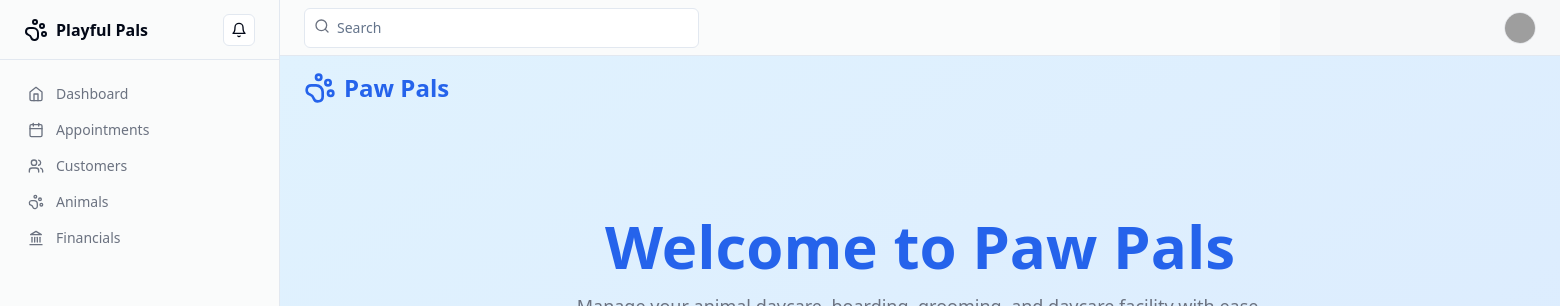
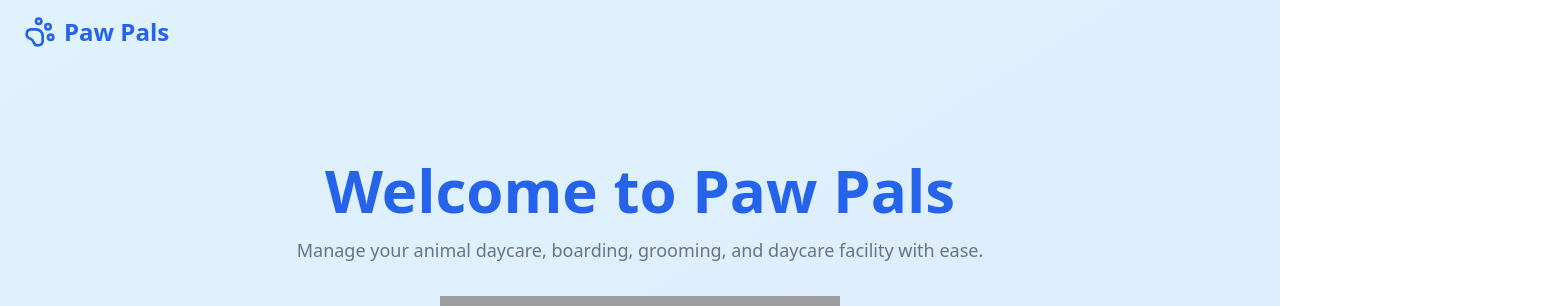
Before and after one commit to BrandonCorn/playful-pals, a Next.js app: page / in a window 1280 px wide. Shown: the top 306 px of the page, 1560 px wide, since content can reach past the window. Built offline with nearby package versions, Linux system fonts and the light colour scheme; grey boxes are pictures that could not be loaded.

Commit message:
remove navigation from root layout, refactor pages structure, create landing page, reorganize components

```diff
--- /dev/null
+++ b/app/(dashboard)/dashboard/appointments/page.tsx
@@ -0,0 +1,3 @@
+export default function Page() {
+  return <></>;
+}
--- /dev/null
+++ b/app/(dashboard)/layout.tsx
@@ -0,0 +1,45 @@
+import '../globals.css';
+import { Analytics } from '@vercel/analytics/react';
+
+import TopMenu from '@/components/topMenu';
+import MainNavigation from '@/components/mainNavigation';
+import { auth } from '@/lib/auth';
+import { redirect } from 'next/navigation';
+
+export const metadata = {
+  title: 'Next.js App Router + NextAuth + Tailwind CSS',
+  description:
+    'A user admin dashboard configured with Next.js, Postgres, NextAuth, Tailwind CSS, TypeScript, and Prettier.'
+};
+
+async function isLoggedIn() {
+  const session = await auth();
+  if (!session?.user) return false;
+  else return true;
+}
+
+export default async function RootLayout({
+  children
+}: {
+  children: React.ReactNode;
+}) {
+  const loggedIn = await isLoggedIn();
+  if (!loggedIn) {
+    redirect('/');
+  }
+
+  return (
+    <html lang="en" className="h-full bg-gray-50">
+      <body>
+        <div className="grid min-h-screen w-full lg:grid-cols-[280px_1fr]">
+          <MainNavigation />
+          <div className="flex flex-col">
+            <TopMenu />
+            {children}
+          </div>
+        </div>
+        <Analytics />
+      </body>
+    </html>
+  );
+}
--- /dev/null
+++ b/app/(home)/layout.tsx
@@ -0,0 +1,26 @@
+import '../globals.css';
+import { Analytics } from '@vercel/analytics/react';
+
+import Footer from '@/components/footer';
+
+export const metadata = {
+  title: 'Next.js App Router + NextAuth + Tailwind CSS',
+  description:
+    'A user admin dashboard configured with Next.js, Postgres, NextAuth, Tailwind CSS, TypeScript, and Prettier.'
+};
+
+export default async function RootLayout({
+  children
+}: {
+  children: React.ReactNode;
+}) {
+  return (
+    <html lang="en" className="h-full">
+      <body>
+        {children}
+        <Footer />
+        <Analytics />
+      </body>
+    </html>
+  );
+}
--- a/app/layout.tsx
+++ /dev/null
@@ -1,90 +0,0 @@
-import './globals.css';
-
-import Link from 'next/link';
-import { Analytics } from '@vercel/analytics/react';
-import {
-  HomeIcon,
-  CalendarIcon,
-  UsersIcon,
-  LandmarkIcon,
-  PawPrintIcon,
-  BellIcon
-} from '@/components/icons';
-import { NavItem } from './nav-item';
-import { Button } from '@/components/ui/button';
-
-import Footer from '@/components/footer';
-import TopMenu from '@/components/topMenu';
-
-export const metadata = {
-  title: 'Next.js App Router + NextAuth + Tailwind CSS',
-  description:
-    'A user admin dashboard configured with Next.js, Postgres, NextAuth, Tailwind CSS, TypeScript, and Prettier.'
-};
-
-export default function RootLayout({
-  children
-}: {
-  children: React.ReactNode;
-}) {
-  return (
-    <html lang="en" className="h-full bg-gray-50">
-      <body>
-        <div className="grid min-h-screen w-full lg:grid-cols-[280px_1fr]">
-          <div className="hidden border-r bg-gray-100/40 lg:block dark:bg-gray-800/40">
-            <div className="flex h-full max-h-screen flex-col gap-2">
-              <div className="flex h-[60px] items-center border-b px-6">
-                <Link
-                  className="flex items-center gap-2 font-semibold"
-                  href="/"
-                >
-                  <PawPrintIcon className="h-6 w-6" />
-                  <span>Playful Pals</span>
-                </Link>
-                <Button
-                  className="ml-auto h-8 w-8"
-                  size="icon"
-                  variant="outline"
-                >
-                  <BellIcon className="h-4 w-4" />
-                  <span className="sr-only">Toggle notifications</span>
-                </Button>
-              </div>
-              <div className="flex-1 overflow-auto py-2">
-                <nav className="grid items-start px-4 text-sm font-medium">
-                  <NavItem href="/dashboard">
-                    <HomeIcon className="h-4 w-4" />
-                    Dashboard
-                  </NavItem>
-                  <NavItem href="/appointments">
-                    <CalendarIcon className="h-4 w-4" />
-                    Appointments
-                  </NavItem>
-                  <NavItem href="/customers">
-                    <UsersIcon className="h-4 w-4" />
-                    Customers
-                  </NavItem>
-                  <NavItem href="/animals">
-                    <PawPrintIcon className="h-4 w-4" />
-                    Animals
-                  </NavItem>
-                  <NavItem href="/financials">
-                    <LandmarkIcon className="h-4 w-4" />
-                    Financials
-                  </NavItem>
-                </nav>
-              </div>
-            </div>
-          </div>
-
-          <div className="flex flex-col">
-            <TopMenu />
-            {children}
-            <Footer />
-          </div>
-        </div>
-        <Analytics />
-      </body>
-    </html>
-  );
-}
--- /dev/null
+++ b/components/mainNavigation.tsx
@@ -0,0 +1,54 @@
+import Link from 'next/link';
+import {
+  HomeIcon,
+  CalendarIcon,
+  UsersIcon,
+  LandmarkIcon,
+  PawPrintIcon,
+  BellIcon
+} from '@/components/icons';
+import { NavItem } from '@/components/nav-item';
+import { Button } from '@/components/ui/button';
+
+export default function MainNavigation() {
+  return (
+    <div className="hidden border-r bg-gray-100/40 lg:block dark:bg-gray-800/40">
+      <div className="flex h-full max-h-screen flex-col gap-2">
+        <div className="flex h-[60px] items-center border-b px-6">
+          <Link className="flex items-center gap-2 font-semibold" href="/">
+            <PawPrintIcon className="h-6 w-6" />
+            <span>Playful Pals</span>
+          </Link>
+          <Button className="ml-auto h-8 w-8" size="icon" variant="outline">
+            <BellIcon className="h-4 w-4" />
+            <span className="sr-only">Toggle notifications</span>
+          </Button>
+        </div>
+        <div className="flex-1 overflow-auto py-2">
+          <nav className="grid items-start px-4 text-sm font-medium">
+            <NavItem href="/dashboard">
+              <HomeIcon className="h-4 w-4" />
+              Dashboard
+            </NavItem>
+            <NavItem href="/appointments">
+              <CalendarIcon className="h-4 w-4" />
+              Appointments
+            </NavItem>
+            <NavItem href="/customers">
+              <UsersIcon className="h-4 w-4" />
+              Customers
+            </NavItem>
+            <NavItem href="/animals">
+              <PawPrintIcon className="h-4 w-4" />
+              Animals
+            </NavItem>
+            <NavItem href="/financials">
+              <LandmarkIcon className="h-4 w-4" />
+              Financials
+            </NavItem>
+          </nav>
+        </div>
+      </div>
+    </div>
+  );
+}
--- a/middleware.ts
+++ b/middleware.ts
@@ -2,5 +2,5 @@ export { auth as middleware } from '@/lib/auth';
 
 // Optionally, don't invoke Middleware on some paths
 export const config = {
-  matcher: ['/((?!api|_next/static|_next/image|favicon.ico).*)']
+  matcher: ['/((?!api|_next/static|_next/image|favicon.ico|).*)']
 };
```
Also changed, not shown: app/(dashboard)/dashboard/page.tsx (renamed from app/dashboard/page.tsx), app/(dashboard)/error.tsx (renamed from app/error.tsx), app/(home)/page.tsx (renamed from app/page.tsx), components/nav-item.tsx (renamed from app/nav-item.tsx).
